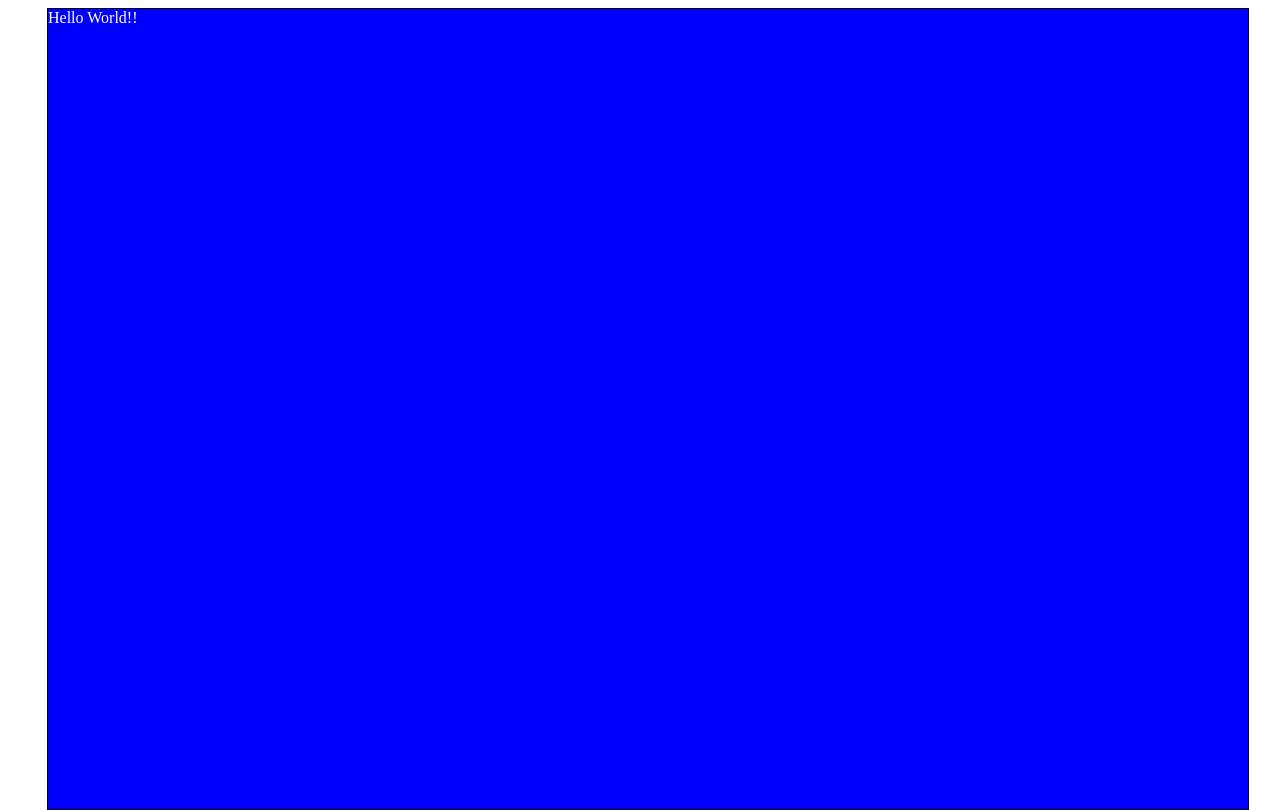
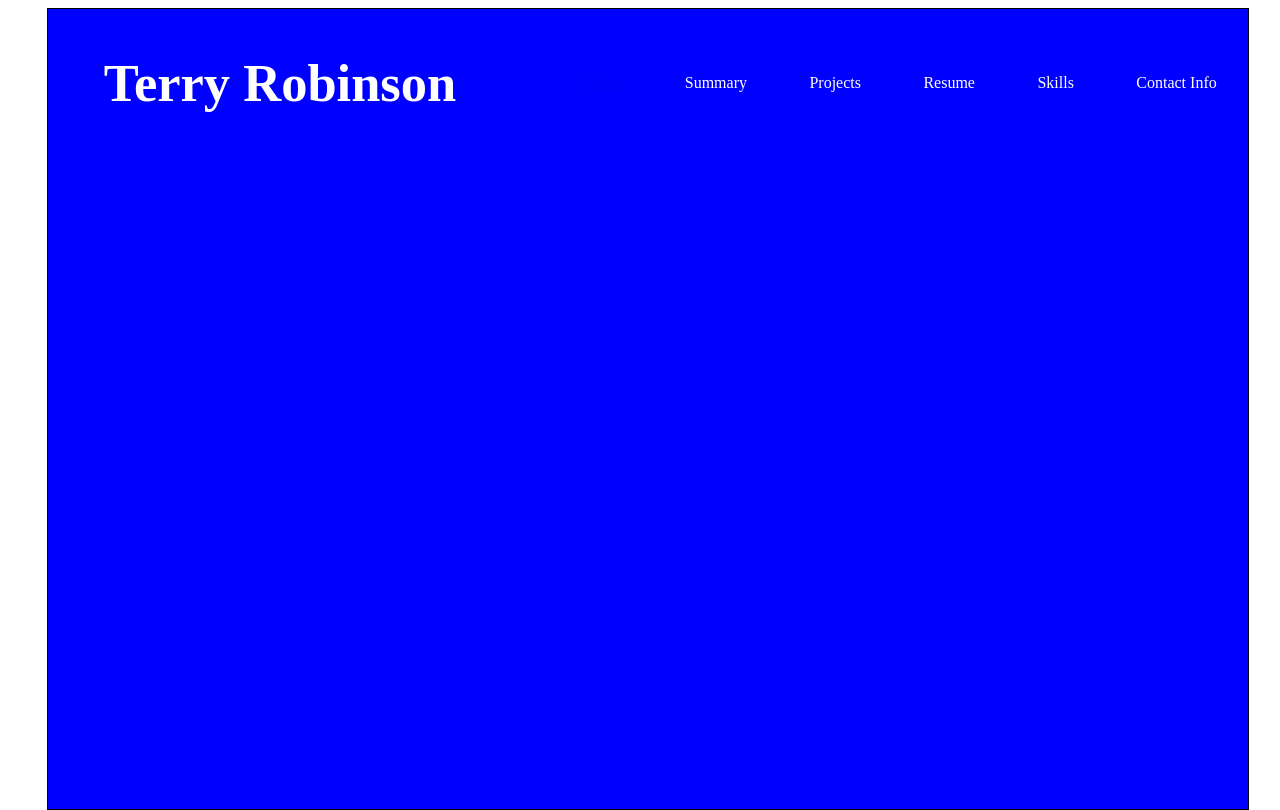
Before and after one commit to tdrobinson94/My-Portfolio-Project, a website with bundled scripts: page app/index.html in a window 1280 px wide. Built offline with nearby package versions, Linux system fonts and the light colour scheme.

Commit message:
just messing around

```diff
--- a/app/index.html
+++ b/app/index.html
@@ -10,11 +10,27 @@
     <body>
 
         <div class="container">
-          Hello World!!
+
+            <section class="header">
+
+                <div class="logo">
+                    <h1>Terry Robinson</h1>
+                </div>
+
+                <ul>
+                    <li><a href="/">Home</a></li>
+                    <li><a>Summary</a></li>
+                    <li><a>Projects</a></li>
+                    <li><a>Resume</a></li>
+                    <li><a>Skills</a></li>
+                    <li><a>Contact Info</a></li>
+                </ul>
+
+            </section>
 
 
 
-
+        </div>
         <script src="js/bundle.js"></script>
     </body>
 
--- a/src/sass/main.scss
+++ b/src/sass/main.scss
@@ -17,3 +17,25 @@ html {
     height: 100%;
     color: #fff;
 }
+
+
+.header {
+  display: flex;
+  .logo {
+    font-size: 35px;
+    width: 40%;
+    text-align: center;
+  }
+
+  ul {
+    list-style: none;
+    display: flex;
+    justify-content: space-around;
+    align-items: center;
+    width: 60%;
+  }
+
+  li {
+
+  }
+}
```
Also changed, not shown: app/css/main.css, dist/main.css.
